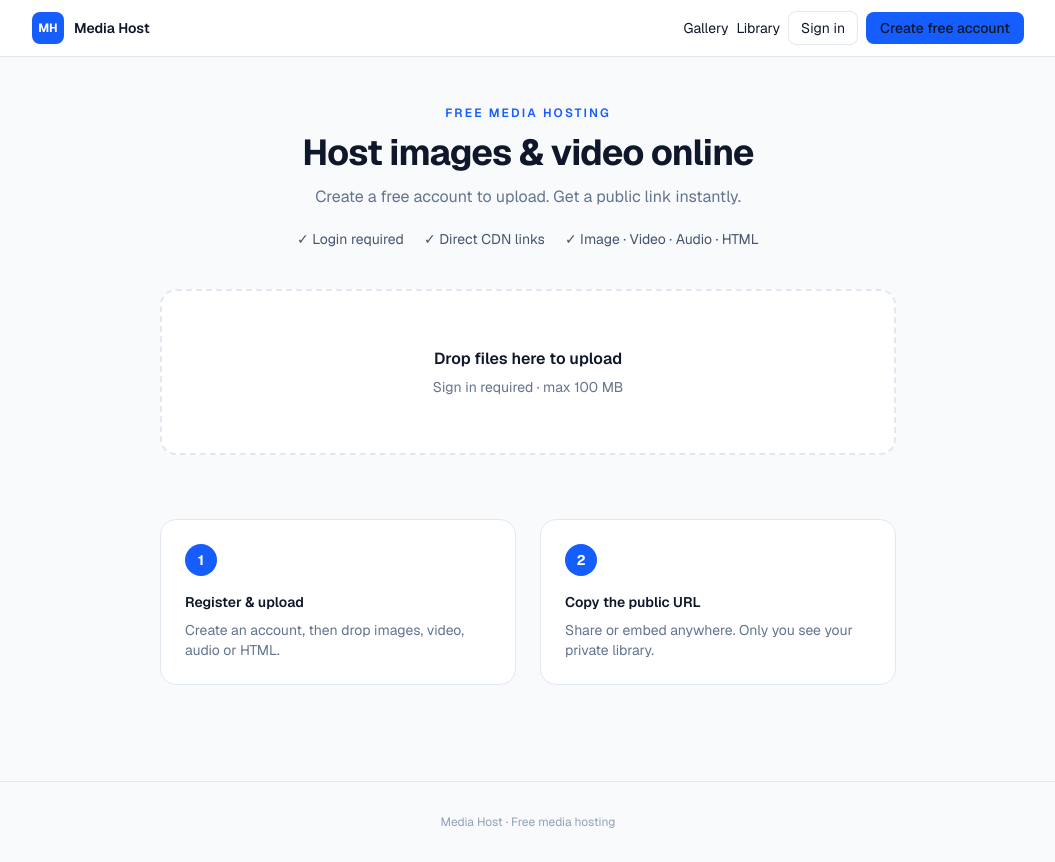
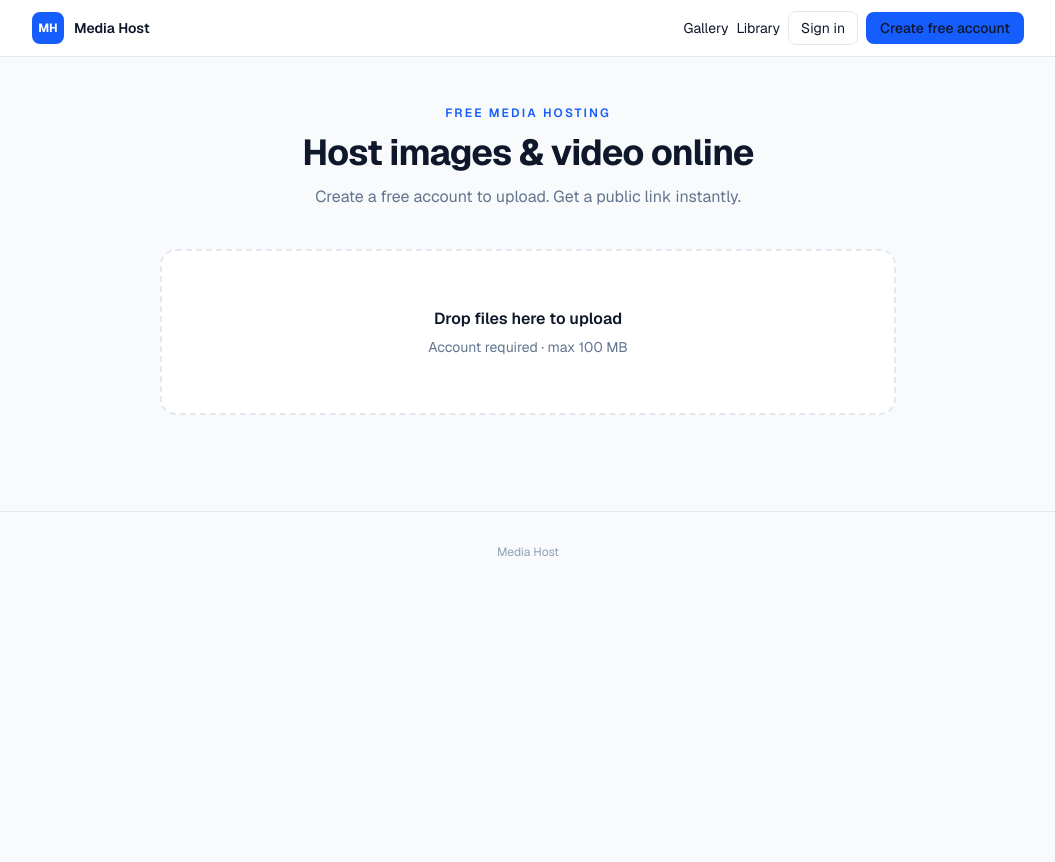
Before and after one commit to BluHExH/media-host, a Next.js app: page / in a window 1280 px wide. Shown: the whole page, without its empty margins (112-1167 px from the left). After the commit the page ends 800 px from the top, so only its background shows below. Built offline with nearby package versions, Linux system fonts and the light colour scheme.

Commit message:
Redirect unauthenticated upload to /login; support next after login

```diff
--- a/src/app/login/page.tsx
+++ b/src/app/login/page.tsx
@@ -52,7 +52,8 @@ function LoginForm() {
     }
     localStorage.setItem(TK, data.token);
     localStorage.removeItem("media_host_pass");
-    router.push("/library");
+    const next = search.get("next");
+    router.push(next && next.startsWith("/") ? next : "/library");
   };
 
   return (
@@ -72,8 +73,8 @@ function LoginForm() {
         </h1>
         <p className="mt-2 text-sm text-slate-500">
           {tab === "login"
-            ? "Access your private media library. Upload requires an account."
-            : "Register to upload and manage your files. Password is stored securely."}
+            ? "Access your private media library."
+            : "Register to upload. Your files stay private to your account."}
         </p>
         <div className="mt-8 flex rounded-lg border border-slate-200 bg-white p-1">
           <button type="button" onClick={() => setTab("login")} className={`flex-1 rounded-md py-2 text-sm font-medium ${tab === "login" ? "bg-slate-900 text-white" : "text-slate-500"}`}>Sign in</button>
@@ -93,7 +94,6 @@ function LoginForm() {
             {loading ? "Please wait…" : tab === "register" ? "Create account" : "Sign in"}
           </button>
         </form>
-        <p className="mt-6 text-center text-xs text-slate-400">Your password is hashed and stored in the database. Plain text is never saved.</p>
       </div>
     </div>
   );
--- a/src/app/page.tsx
+++ b/src/app/page.tsx
@@ -26,7 +26,7 @@ export default function HomePage() {
     if (!list?.length) return;
     const t = typeof window !== "undefined" ? localStorage.getItem(TK) || "" : "";
     if (!t) {
-      setError("Sign in required to upload. Create a free account first.");
+      window.location.href = "/login?tab=register&next=/";
       return;
     }
     setError("");
@@ -43,8 +43,7 @@ export default function HomePage() {
       fd.append("public", "1");
       const res = await fetch("/api/upload", { method: "POST", headers: headers(), body: fd });
       if (res.status === 401) {
-        setError("Sign in required to upload. Create a free account first.");
-        setUploading(false);
+        window.location.href = "/login?tab=register&next=/";
         return;
       }
       if (!res.ok) {
@@ -99,11 +98,6 @@ export default function HomePage() {
           <p className="text-xs font-semibold uppercase tracking-[0.18em] text-blue-600">Free media hosting</p>
           <h1 className="mt-3 text-3xl font-bold tracking-tight sm:text-4xl">Host images &amp; video online</h1>
           <p className="mx-auto mt-3 max-w-lg text-slate-500">Create a free account to upload. Get a public link instantly.</p>
-          <ul className="mt-5 flex flex-wrap justify-center gap-x-5 text-sm text-slate-600">
-            <li>✓ Login required</li>
-            <li>✓ Direct CDN links</li>
-            <li>✓ Image · Video · Audio · HTML</li>
-          </ul>
         </div>
         <div
           onDragOver={(e) => { e.preventDefault(); setDragOver(true); }}
@@ -114,16 +108,11 @@ export default function HomePage() {
           <input ref={ref} type="file" accept="image/*,video/*,audio/*,.html,.htm" multiple onChange={(e) => upload(e.target.files)} className="absolute inset-0 z-10 cursor-pointer opacity-0" disabled={uploading} />
           <div className="pointer-events-none px-6 py-14 text-center">
             <p className="text-base font-semibold">{uploading ? `Uploading ${progress.done + 1}/${progress.total}…` : "Drop files here to upload"}</p>
-            <p className="mt-1.5 text-sm text-slate-500">Sign in required · max 100 MB</p>
+            <p className="mt-1.5 text-sm text-slate-500">Account required · max 100 MB</p>
           </div>
         </div>
         {error && (
-          <div className="mt-4 rounded-xl border border-red-200 bg-red-50 px-4 py-3 text-sm text-red-700">
-            {error}{" "}
-            <Link href="/login?tab=register" className="font-medium underline">Create account</Link>
-            {" · "}
-            <Link href="/login" className="font-medium underline">Sign in</Link>
-          </div>
+          <div className="mt-4 rounded-xl border border-red-200 bg-red-50 px-4 py-3 text-sm text-red-700">{error}</div>
         )}
         {items.length > 0 && (
           <div className="mt-8 space-y-3">
@@ -151,20 +140,8 @@ export default function HomePage() {
             ))}
           </div>
         )}
-        <div className="mt-16 grid gap-6 sm:grid-cols-2">
-          <div className="rounded-2xl border border-slate-200 bg-white p-6">
-            <div className="flex h-8 w-8 items-center justify-center rounded-full bg-blue-600 text-sm font-bold text-white">1</div>
-            <h3 className="mt-4 text-sm font-semibold">Register &amp; upload</h3>
-            <p className="mt-2 text-sm text-slate-500">Create an account, then drop images, video, audio or HTML.</p>
-          </div>
-          <div className="rounded-2xl border border-slate-200 bg-white p-6">
-            <div className="flex h-8 w-8 items-center justify-center rounded-full bg-blue-600 text-sm font-bold text-white">2</div>
-            <h3 className="mt-4 text-sm font-semibold">Copy the public URL</h3>
-            <p className="mt-2 text-sm text-slate-500">Share or embed anywhere. Only you see your private library.</p>
-          </div>
-        </div>
       </main>
-      <footer className="border-t border-slate-200 py-8 text-center text-xs text-slate-400">Media Host · Free media hosting</footer>
+      <footer className="border-t border-slate-200 py-8 text-center text-xs text-slate-400">Media Host</footer>
     </div>
   );
 }
```
